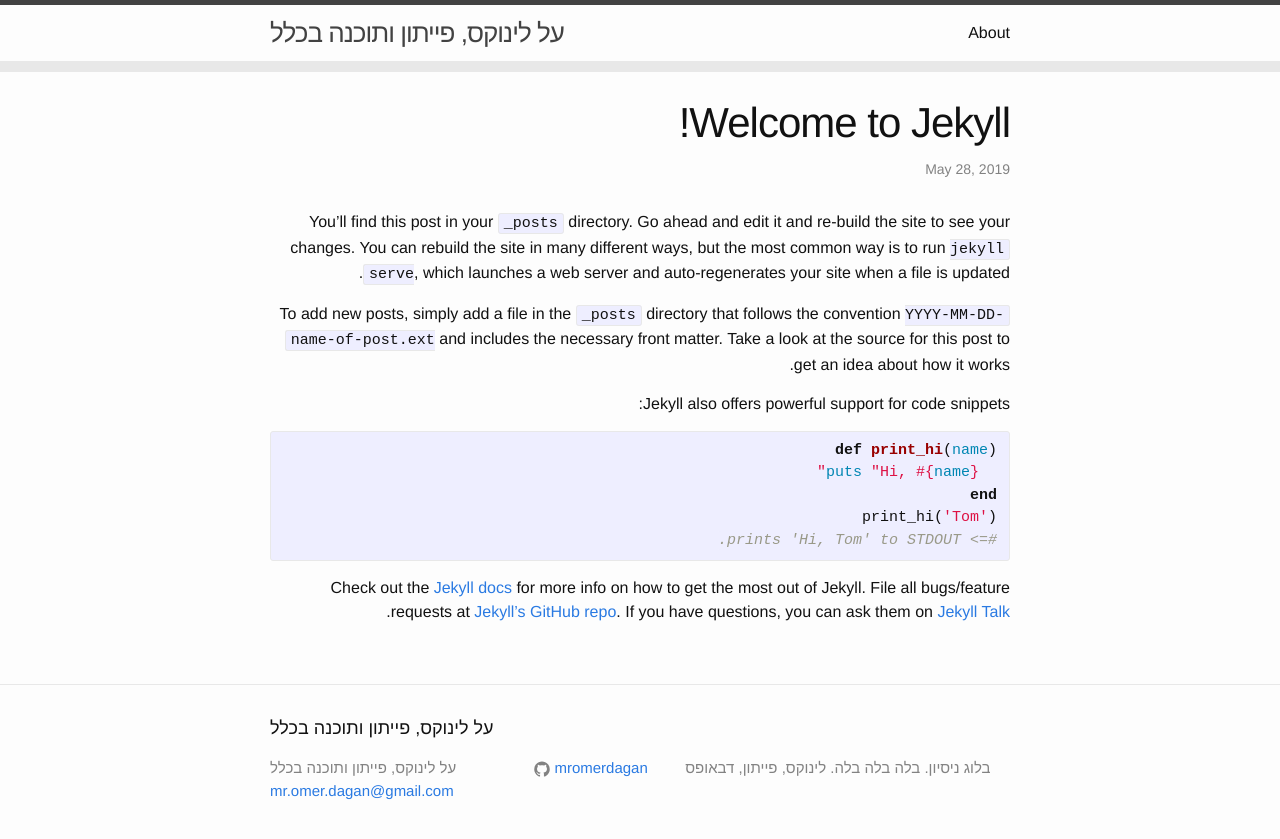
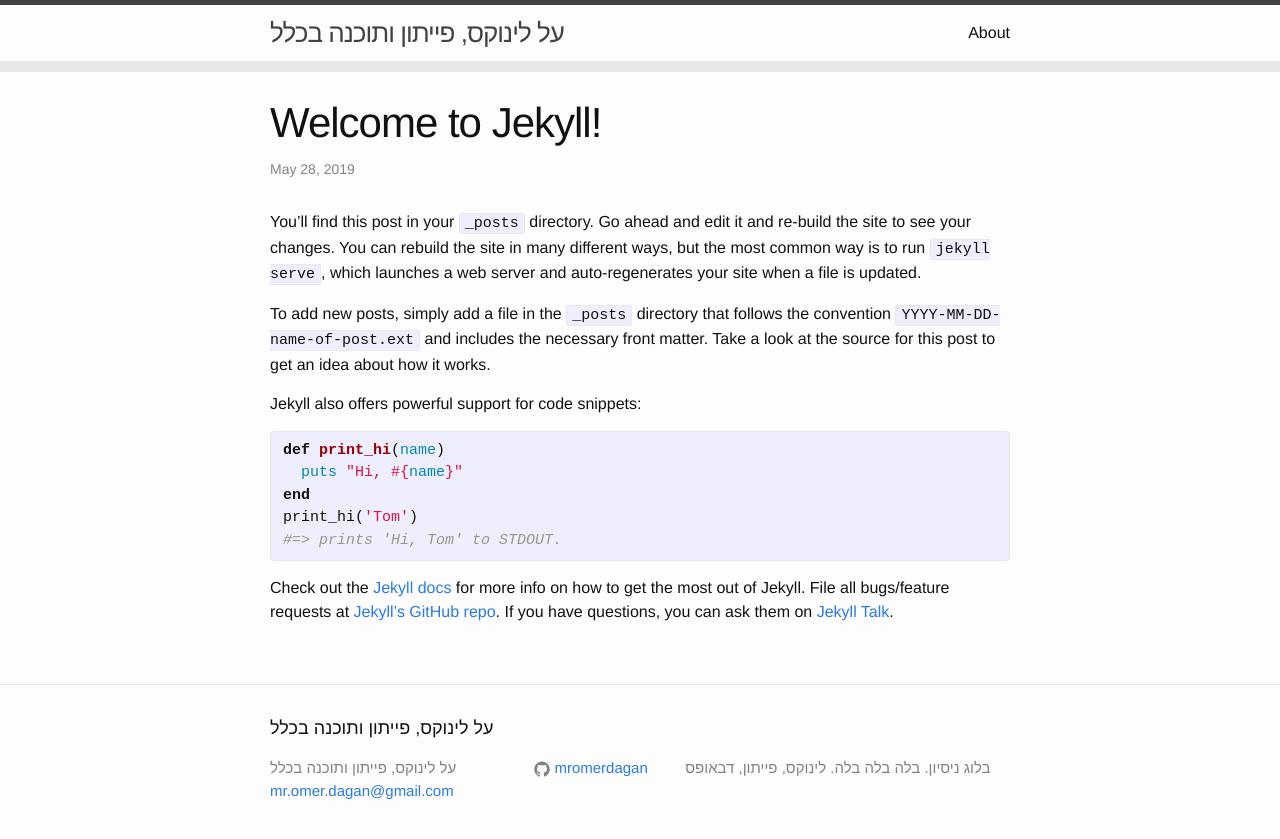
Before and after one commit to mromerdagan/mromerdagan.github.io, a Jekyll site: the page built from _posts/2019-05-28-welcome-to-jekyll.markdown, in a window 1280 px wide. Shown: the top 839 px of the page. Built offline with Jekyll 4.4.1, drawn with Linux system fonts in a browser that asks for light colours.

Commit message:
Change settings from RTL --> LTR

```diff
--- a/_config.yml
+++ b/_config.yml
@@ -18,4 +18,4 @@ github_username: mromerdagan
 
 # Build settings
 markdown: kramdown
-direction: rtl
+direction: ltr
--- a/_layouts/default.html
+++ b/_layouts/default.html
@@ -8,7 +8,7 @@
     {% include header.html %}
 
     <div class="page-content">
-      <div dir="rtl" class="wrapper">
+      <div dir="ltr" class="wrapper">
         {{ content }}
       </div>
     </div>
--- a/css/style.css
+++ b/css/style.css
@@ -18,7 +18,7 @@ html {
     font-size: 100%;
     -webkit-text-size-adjust: 100%;
     -ms-text-size-adjust: 100%;
-    direction: rtl;
+    direction: ltr;
 }
 
 a:focus {
@@ -103,7 +103,7 @@ body {
     line-height: 20px;
     color: #333;
     background-color: #fff;
-    direction: rtl;
+    direction: ltr;
 }
 
 a {
@@ -2163,7 +2163,7 @@ ul.icons li [class^="icon-"], ul.icons li [class*=" icon-"] {
 
 body {
     background-color: #000;
-    direction: rtl;
+    direction: ltr;
 }
 
 main.container, main.content>.container {
```
